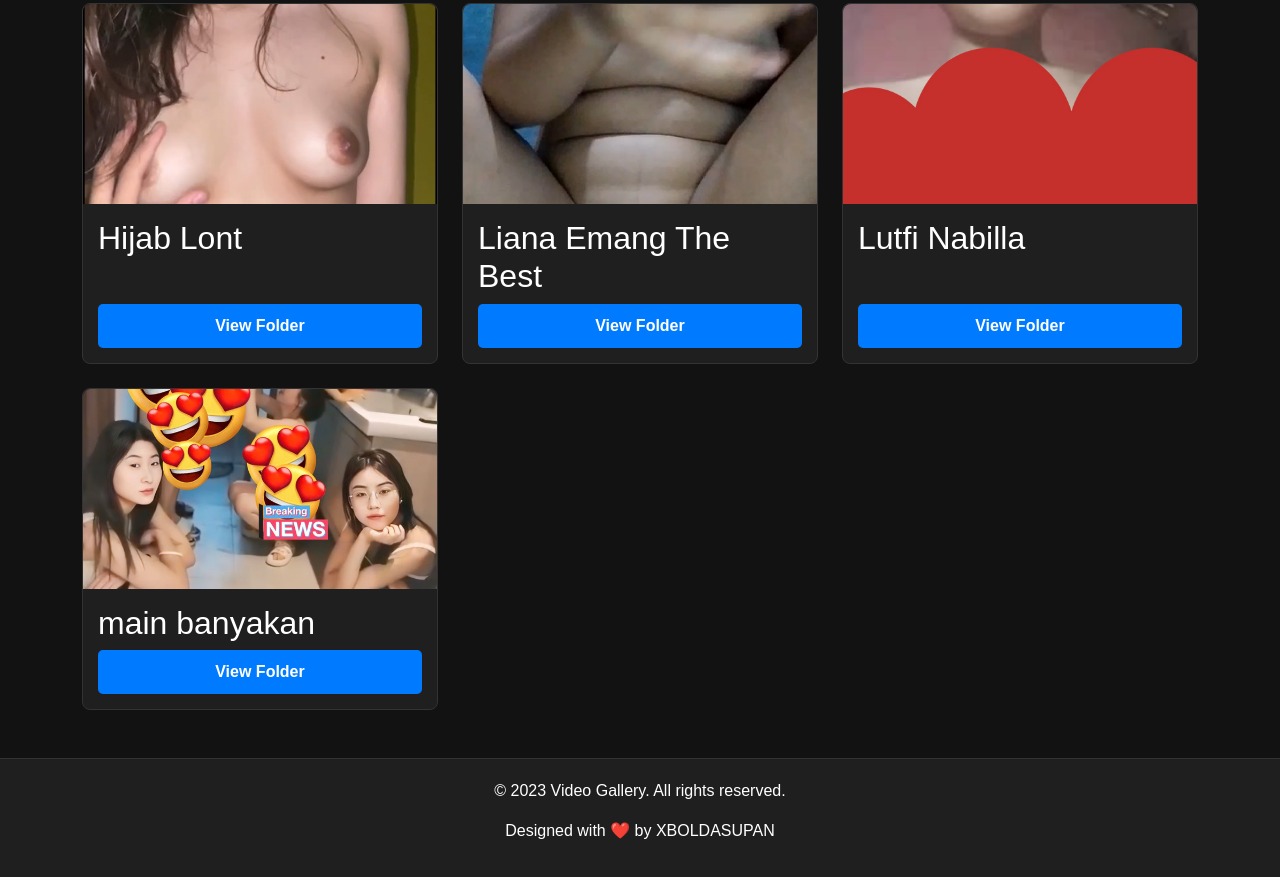
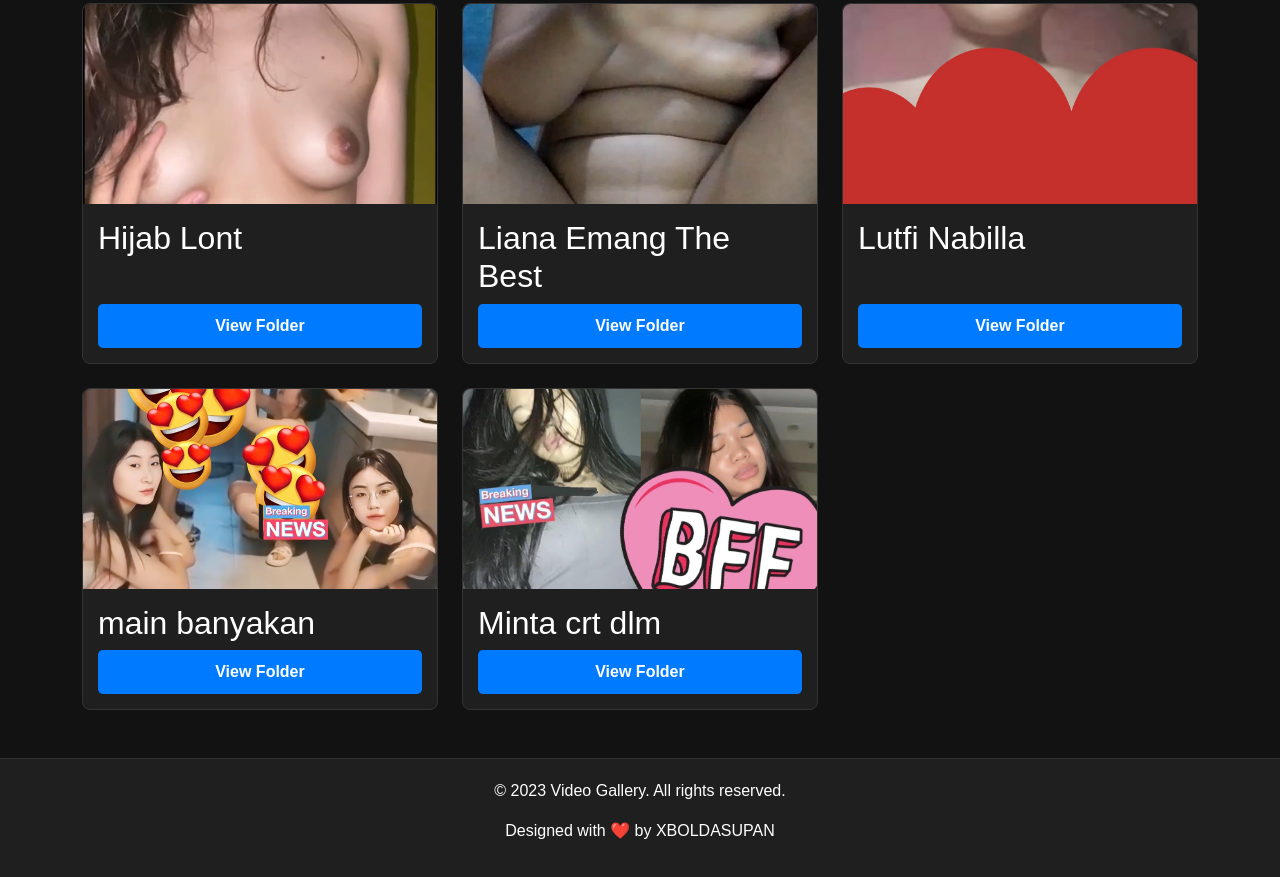
Before and after one commit to XBOLDASUPAN/video-website, a plain HTML site: page index.html in a window 1280 px wide. Shown: the part 867-1744 px from the top of the page. Drawn offline with nearby package versions, Linux system fonts and the light colour scheme.

Commit message:
Update index.html

```diff
--- a/index.html
+++ b/index.html
@@ -201,6 +201,17 @@
                 </div>
             </div>
 
+            <!-- main banyakan -->
+            <div class="col">
+                <div class="card category-card h-100">
+                    <img src="assets/mintacrtdlm-preview1.jpg" class="card-img-top" alt="Minta crt dlm Preview">
+                    <div class="card-body">
+                        <h2>Minta crt dlm</h2>
+                        <a href="mintacrtdlm.html" class="btn btn-primary">View Folder</a>
+                    </div>
+                </div>
+            </div>
+
 
         </div>
     </div>
```
